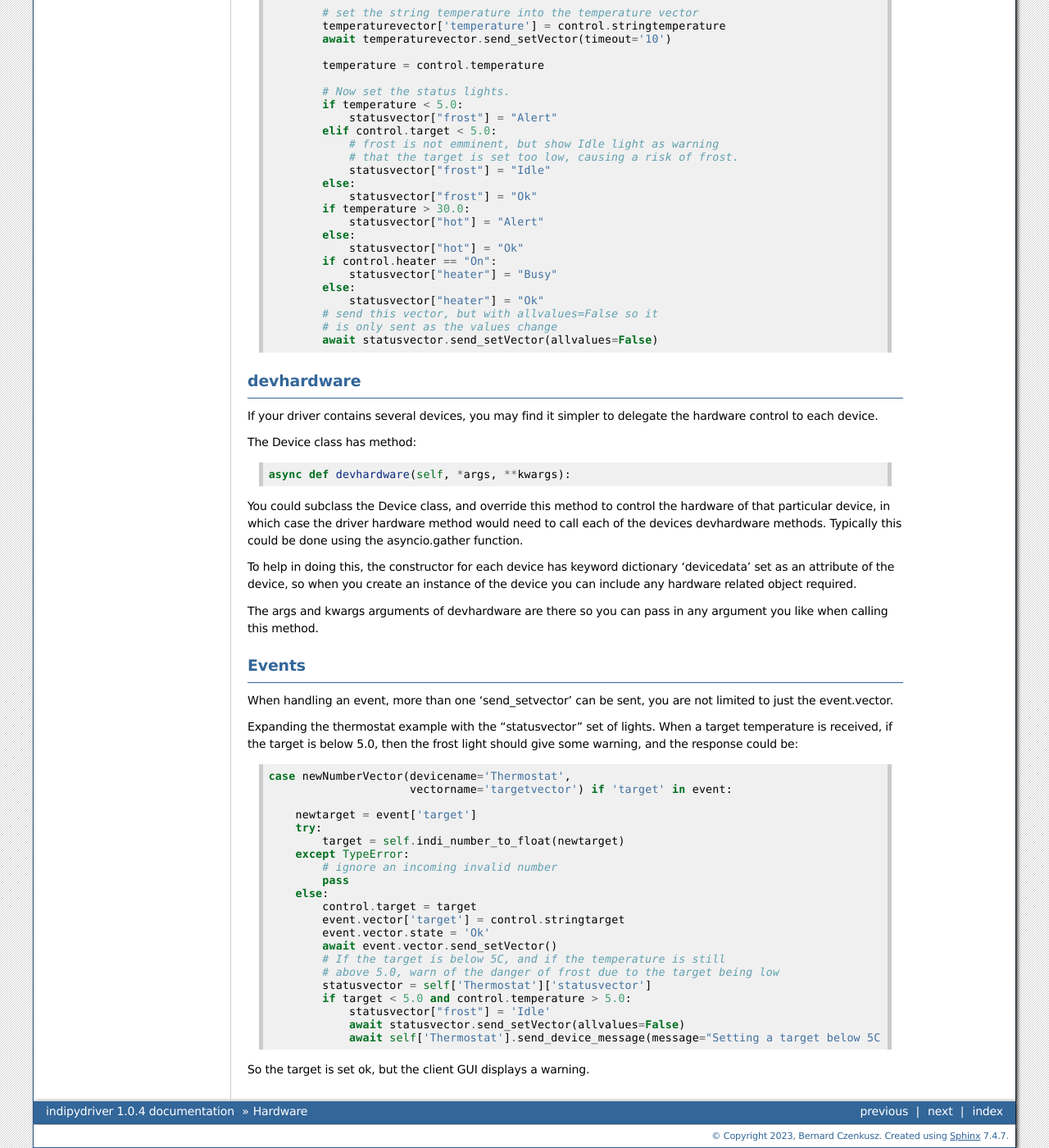
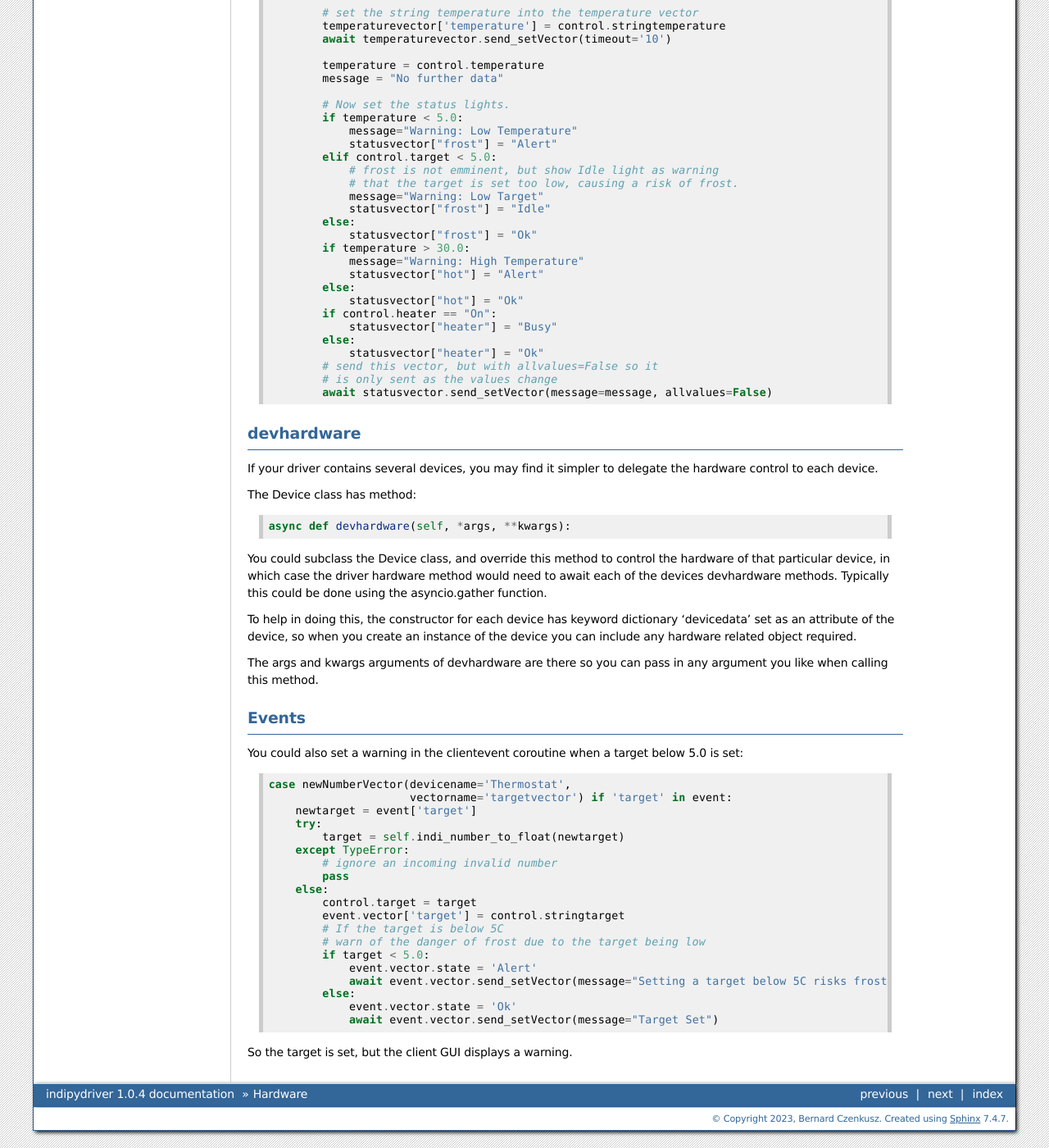
Before and after one commit to bernie-skipole/indipydriver, a Sphinx documentation site: the page built from docs/source/usage/hardware.rst, in a window 1280 px wide and 1400 px high, scrolled down 1138 px. Shown: the whole window at 82% size. Built offline with Sphinx 7.4.7, drawn with Linux system fonts in a browser that asks for light colours.

Commit message:
working on docs

```diff
--- a/docs/source/usage/hardware.rst
+++ b/docs/source/usage/hardware.rst
@@ -65,17 +65,21 @@ The hardware method becomes::
                 await temperaturevector.send_setVector(timeout='10')
 
                 temperature = control.temperature
+                message = "No further data"
 
                 # Now set the status lights.
                 if temperature < 5.0:
+                    message="Warning: Low Temperature"
                     statusvector["frost"] = "Alert"
                 elif control.target < 5.0:
                     # frost is not emminent, but show Idle light as warning
                     # that the target is set too low, causing a risk of frost.
+                    message="Warning: Low Target"
                     statusvector["frost"] = "Idle"
                 else:
                     statusvector["frost"] = "Ok"
                 if temperature > 30.0:
+                    message="Warning: High Temperature"
                     statusvector["hot"] = "Alert"
                 else:
                     statusvector["hot"] = "Ok"
@@ -85,7 +89,7 @@ The hardware method becomes::
                     statusvector["heater"] = "Ok"
                 # send this vector, but with allvalues=False so it
                 # is only sent as the values change
-                await statusvector.send_setVector(allvalues=False)
+                await statusvector.send_setVector(message=message, allvalues=False)
 
 
 devhardware
@@ -97,7 +101,7 @@ The Device class has method::
 
     async def devhardware(self, *args, **kwargs):
 
-You could subclass the Device class, and override this method to control the hardware of that particular device, in which case the driver hardware method would need to call each of the devices devhardware methods. Typically this could be done using the asyncio.gather function.
+You could subclass the Device class, and override this method to control the hardware of that particular device, in which case the driver hardware method would need to await each of the devices devhardware methods. Typically this could be done using the asyncio.gather function.
 
 To help in doing this, the constructor for each device has keyword dictionary 'devicedata' set as an attribute of the device, so when you create an instance of the device you can include any hardware related object required.
 
@@ -106,13 +110,10 @@ The args and kwargs arguments of devhardware are there so you can pass in any ar
 Events
 ^^^^^^
 
-When handling an event, more than one 'send_setvector' can be sent, you are not limited to just the event.vector.
-
-Expanding the thermostat example with the "statusvector" set of lights. When a target temperature is received, if the target is below 5.0, then the frost light should give some warning, and the response could be::
+You could also set a warning in the clientevent coroutine when a target below 5.0 is set::
 
     case newNumberVector(devicename='Thermostat',
                          vectorname='targetvector') if 'target' in event:
-
         newtarget = event['target']
         try:
             target = self.indi_number_to_float(newtarget)
@@ -122,15 +123,14 @@ Expanding the thermostat example with the "statusvector" set of lights. When a t
         else:
             control.target = target
             event.vector['target'] = control.stringtarget
-            event.vector.state = 'Ok'
-            await event.vector.send_setVector()
-            # If the target is below 5C, and if the temperature is still
-            # above 5.0, warn of the danger of frost due to the target being low
-            statusvector = self['Thermostat']['statusvector']
-            if target < 5.0 and control.temperature > 5.0:
-                statusvector["frost"] = 'Idle'
-                await statusvector.send_setVector(allvalues=False)
-                await self['Thermostat'].send_device_message(message="Setting a target below 5C risks frost damage")
+            # If the target is below 5C
+            # warn of the danger of frost due to the target being low
+            if target < 5.0:
+                event.vector.state = 'Alert'
+                await event.vector.send_setVector(message="Setting a target below 5C risks frost damage")
+            else:
+                event.vector.state = 'Ok'
+                await event.vector.send_setVector(message="Target Set")
 
 
-So the target is set ok, but the client GUI displays a warning.
+So the target is set, but the client GUI displays a warning.
--- a/docs/source/usage/summary.rst
+++ b/docs/source/usage/summary.rst
@@ -64,7 +64,9 @@ The IPyDriver class has signature::
 
 Where 'devices' is a list of devices this driver will control, each device being an instance of the 'Device' class. In this example a single device will be created with devicename set to "ledswitch".
 
-The device object can contain multiple property vectors. In this example it will contain two vectors, one to hold the LED status, and one to hold the button status. A vector can hold multiple members, for example a radio button may hold a number of switches, in this example, each vector will only have one member.
+A note on terminology here - a driver object can contain one or more devices, a device consists of one or more property 'vectors', where each vector object contains one or more members. A vector can be a 'Switch' vector, which may for example hold a number of switches which could define a radio button. Similarly a 'Text' vector holds text members, a 'Light' vector holds light members, a Numbers vector holds numbers and a BLOB vector holds Binary Large Objects.
+
+In this example the device object will contain two switch vectors, one to hold the LED status, and one to hold the button status. Each vector will only have one member.
 
 The keyworded variable-length argument 'driverdata' contains any data you wish to set into the class, in this example it will consist of keyword 'control' set to an instance of your LEDSwitchControl class which will then be available as the attribute self.driverdata['control']
 
```
Also changed, not shown: other parts of docs/source/usage/summary.rst (+2 -0 lines), docs/source/usage/ipydriver.rst (+16 -0 lines), 1 other file.
